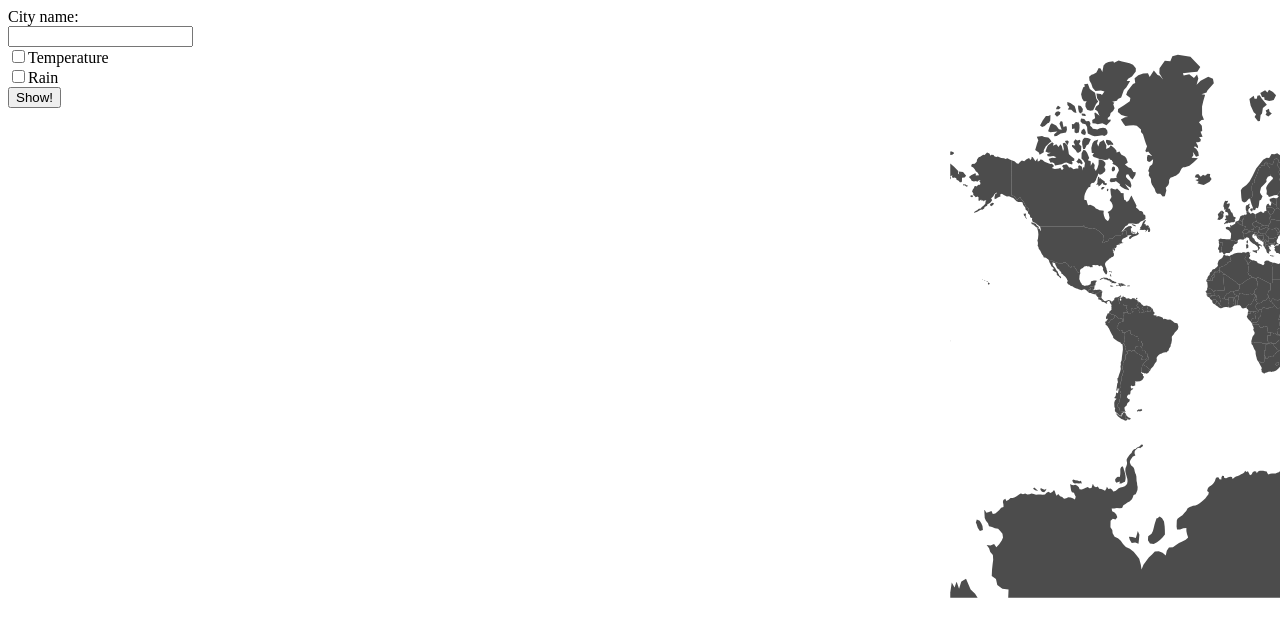
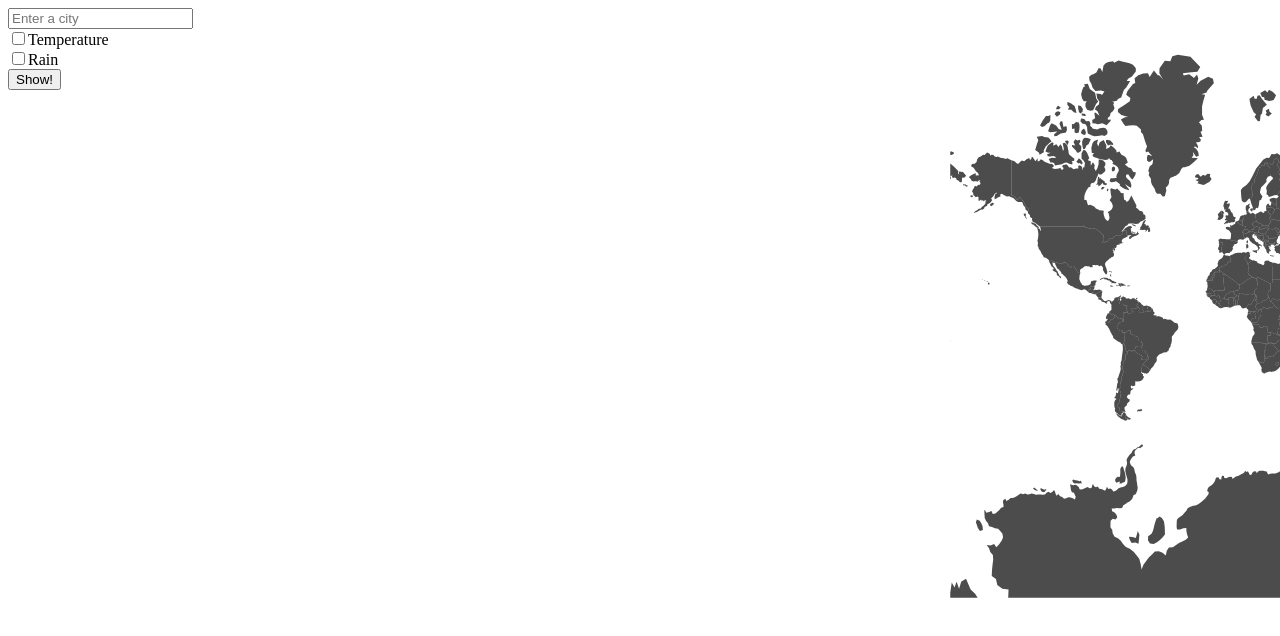
Before and after one commit to LorentimoS/weather-in-city, a React (Vite) app: page / in a window 1280 px wide. Shown: the top 636 px of the page. Built offline with nearby package versions, Linux system fonts and the light colour scheme.

Commit message:
improve Form

```diff
--- a/src/components/App.jsx
+++ b/src/components/App.jsx
@@ -58,7 +58,7 @@ function App(props) {
         }
         setWeatherData(arrWeatherData)
         setWeatherUnits([weatherArray.hourly_units.temperature_2m,
-        weatherArray.hourly_units.rain])
+                         weatherArray.hourly_units.rain])
       })
     }
   }, [lon])
--- a/src/components/Form.jsx
+++ b/src/components/Form.jsx
@@ -8,18 +8,15 @@ function Form(props) {
 
   return (
     <form onSubmit={handleSubmit}>
-        <label>
-          City name:
-          <input id='name' type="text"/><br />
-        </label>
-        <label>
-          <input id='temp' type="checkbox"/>Temperature<br />
-        </label>
-        <label>
-          <input id='rain' type="checkbox"/>Rain<br />
-        </label>
-        <input type="submit" value="Show!"/>
-      </form>
+      <input id='name' type="text" placeholder="Enter a city" /><br />
+      <input id='temp' type="checkbox" name="temp" />
+      <label htmlFor="temp">Temperature</label><br />
+      <input id='rain' type="checkbox" name="rain" />
+      <label htmlFor="rain">Rain</label><br />
+      <button type="submit" className="text-3xl">
+        Show!
+      </button>
+    </form>
   )
 }
 
--- a/src/components/Map.jsx
+++ b/src/components/Map.jsx
@@ -1,4 +1,4 @@
-import {useState, useRef, useEffect} from 'react'
+import { useState, useRef, useEffect } from 'react'
 import * as d3 from 'd3'
 import Geo from '../data/geo.json'
 function Map(props) {
@@ -34,7 +34,7 @@ function Map(props) {
       .attr("class", "topo")
       .attr("d", d3.geoPath().projection(projection))
       .style("opacity", .7)
-    if (props.longitude != 0){
+    if (props.longitude != 0) {
       const coord = projection([props.longitude, props.latitude]);
       svg.append("circle")
         .attr("cx", coord[0])
```
Also changed, not shown: src/components/Chart.jsx (+6 -6 lines).
